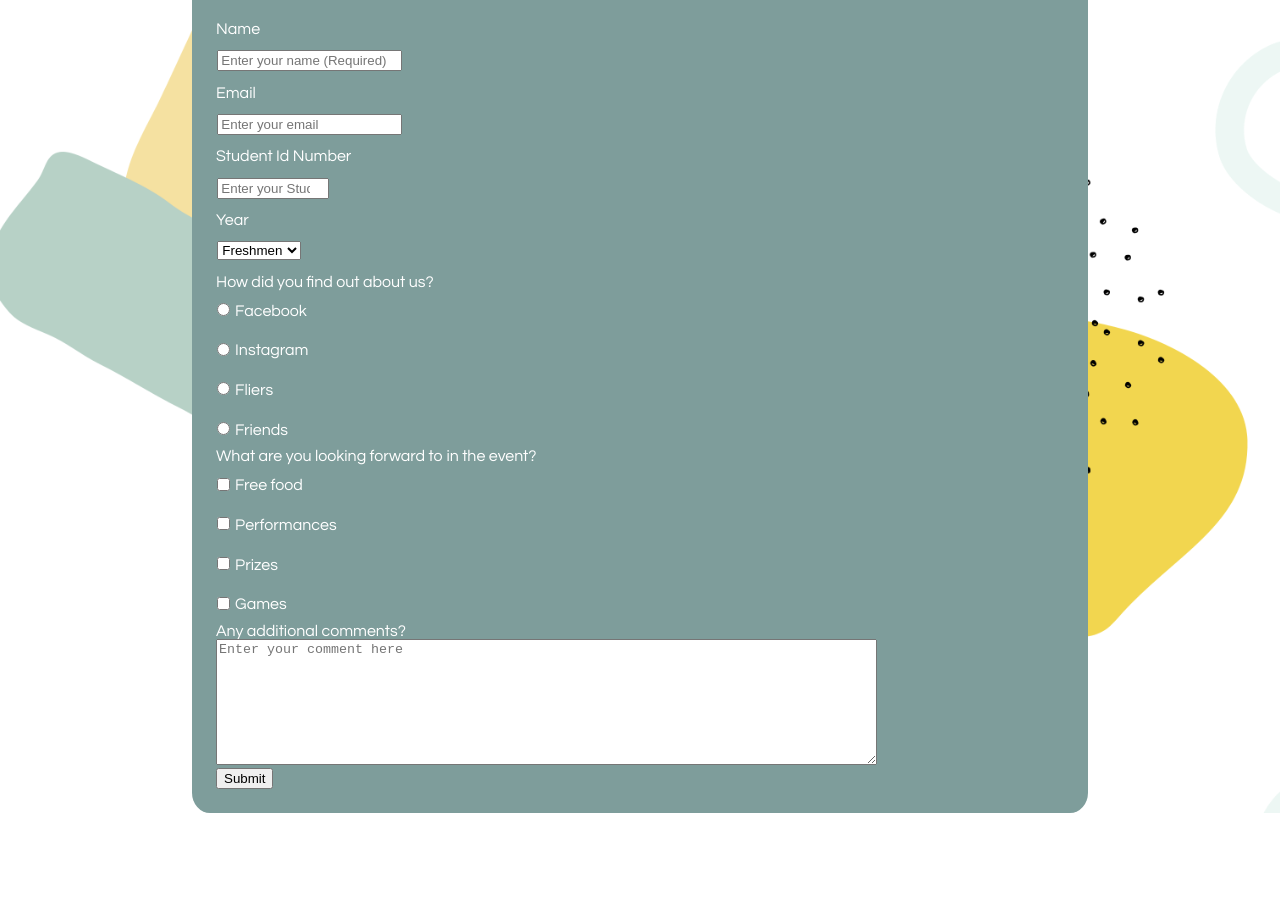
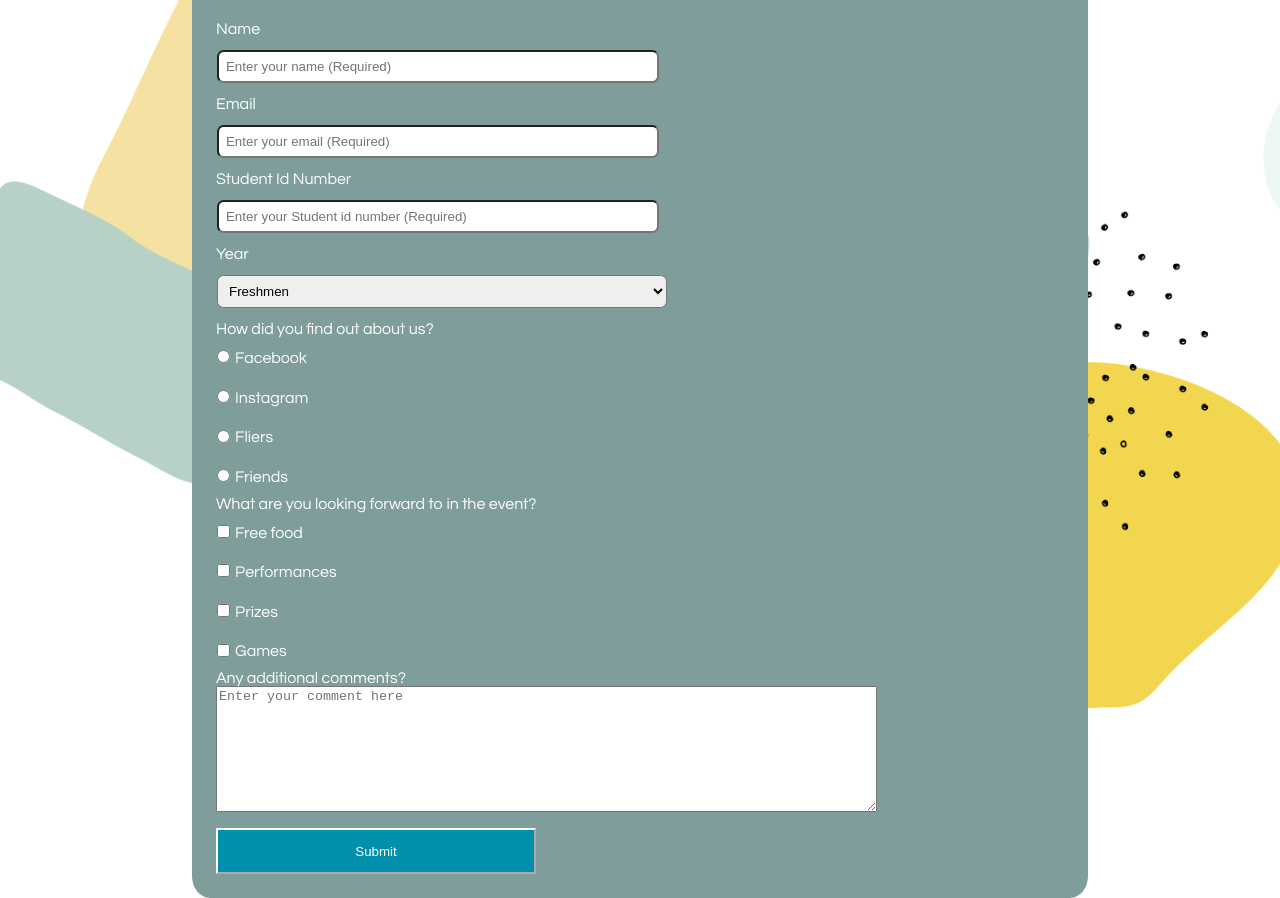
Before and after one commit to KatyYang/Form_SignIn, a plain HTML site: page index.html in a window 1280 px wide. Shown: the part 203-1101 px from the top of the page. Before the commit the page ends 1016 px from the top, so only its background shows below. Drawn offline with Linux system fonts and the light colour scheme.

Commit message:
Updated fixes
+ HTML5 validations working (visuals only)
+ edited the styling of inputs and button

```diff
--- a/index.html
+++ b/index.html
@@ -17,17 +17,16 @@
         </div>
       </header>
 
-      <form class="sign-in" id="survey-form" action="index.html" method="post">
 <!-- regular input -->
+      <form class="sign-in" id="survey-form">
         <label for="name" id="name-label">Name</label><br>
-        <input type="text" name="name" required id="name" placeholder="Enter your name (Required)" minlength="3" maxlength="12"><br>
+        <input type="text" name="name" id="name" placeholder="Enter your name (Required)" required minlength="3" maxlength="12"><br>
         <label for="email" id="email-label">Email</label> <br>
-        <input type="email" name="email" required id="email" placeholder="Enter your email"> <br>
+        <input type="email" name="email" id="email" placeholder="Enter your email (Required)" required> <br>
         <label for="number" id="number-label">Student Id Number</label> <br>
-        <input type="number" name="number" placeholder="Enter your Student id number" min="100000000" max="999999999"><br>
-  <!-- drop down -->
+        <input type="number" name="number" id="studentId" placeholder="Enter your Student id number (Required)" required minlength="9" maxlength="9"><br>  <!-- drop down -->
         <label for="year" id="year-label">Year</label><br>
-        <select id="year" name="year">
+        <select id="year" name="year" required>
           <option value="freshmen">Freshmen</option>
           <option value="sophmore">Sophmore</option>
           <option value="junior">Junior</option>
@@ -57,8 +56,8 @@
   <!-- additional comments -->
         <label for="comments" id="comments-label">Any additional comments?</label><br>
         <textarea name="comments" rows="8" cols="80" placeholder="Enter your comment here"></textarea><br>
-        <button type="button" name="Submit" id="Submit">Submit</button>
-      </form>
+        <button id="submit">Submit</button>
+        </form>
     </main>
 
   </body>
--- a/style.css
+++ b/style.css
@@ -44,7 +44,7 @@
 .heading{
   background-color: rgba(36, 63, 77, .3);
   height: 25vh;
-  color:white;
+  color:#fff;
 
 }
 
@@ -68,11 +68,32 @@
 /* form */
 form {
   padding: 1.5em ;
-  color: white;
+  color: #fff;
 }
 
 input, #year{
   margin: 1em .1em;
+}
+
+#name, #email, #studentId{
+  width:50%;
+  padding: .5em;
+  border-radius: .5em;
+}
+
+#year{
+  width: 53%;
+  padding: .5em;
+  border-radius: .5em;
+}
+
+#submit{
+  margin-top: 1em;
+  padding: 1em;
+  width: 25vw;
+  background-color: #0090AD;
+  color: #fff;
+  border-color: #fff;
 }
 
 /* responsive */
```
